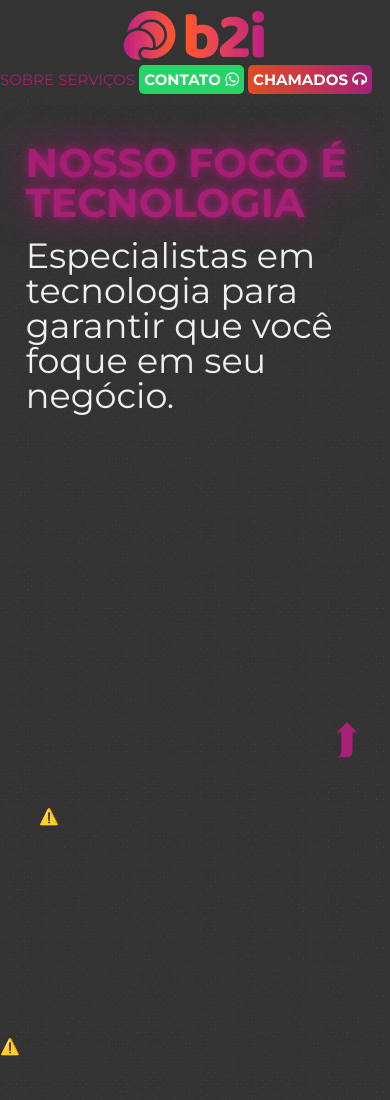
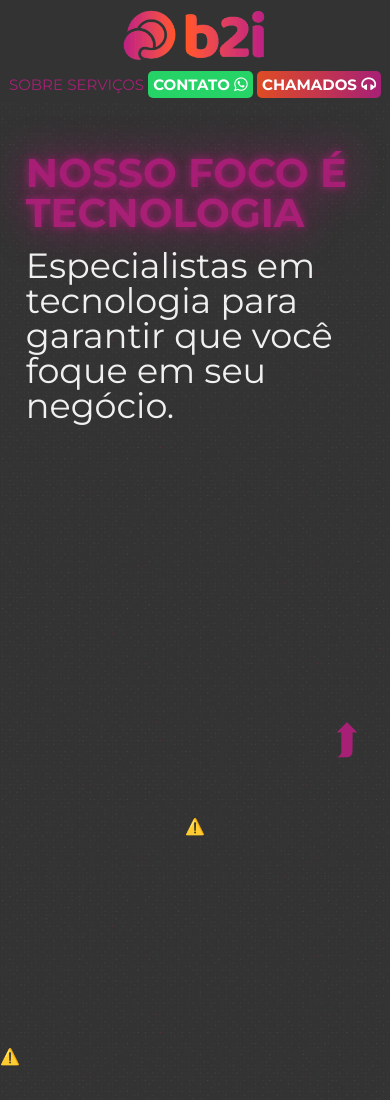
Before and after one commit to devb2i/siteB2i, a plain HTML site: page index.html in a window 390 px wide. Shown: the top 1100 px of the page. Drawn offline with nearby package versions, Linux system fonts and the light colour scheme; no server answers.

Commit message:
Update style.css

```diff
--- a/assets/css/style.css
+++ b/assets/css/style.css
@@ -406,7 +406,16 @@ footer {
     nav {
         position: static;
     }
+    nav ul{
+        list-style-type: none;
+        margin: 0;
+        padding: 0;
+        text-align: center;
+        align-items: center;
+    }
     nav li {
+        align-items: center;
+        display: inline-block;
         margin: 0 auto;
     }
     nav a {
@@ -430,7 +439,7 @@ footer {
     .img-intro {
         display: block;
         margin: 0 auto;
-        width: 80%;
+        width: auto;
     }
     .sobre-nos {
         grid-template-columns: 1fr;
@@ -449,7 +458,7 @@ footer {
         font-size: 20px;
     }
     .principal lottie-player{
-        width: 60%;
+        width: auto;
     }
     .servicos h2{
         font-size: 40px;
@@ -486,7 +495,7 @@ footer {
     .logo-footer {
         border-right: 0px;
         border-bottom: 1px solid #F0F0F0;
-        width: 100%;
+        width: auto;
     }
 
     .rede-social i{
@@ -505,7 +514,7 @@ footer {
         padding: 1rem;
     }
     .copyright {
-        min-height: 25vh;
+        min-height: 10vh;
     }
 
 }
```
